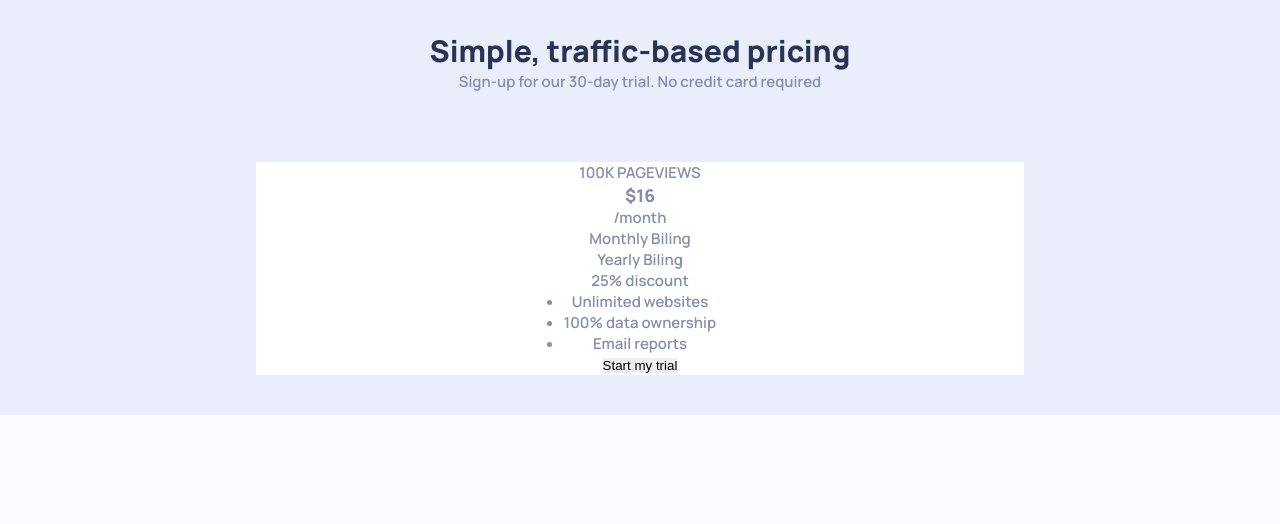
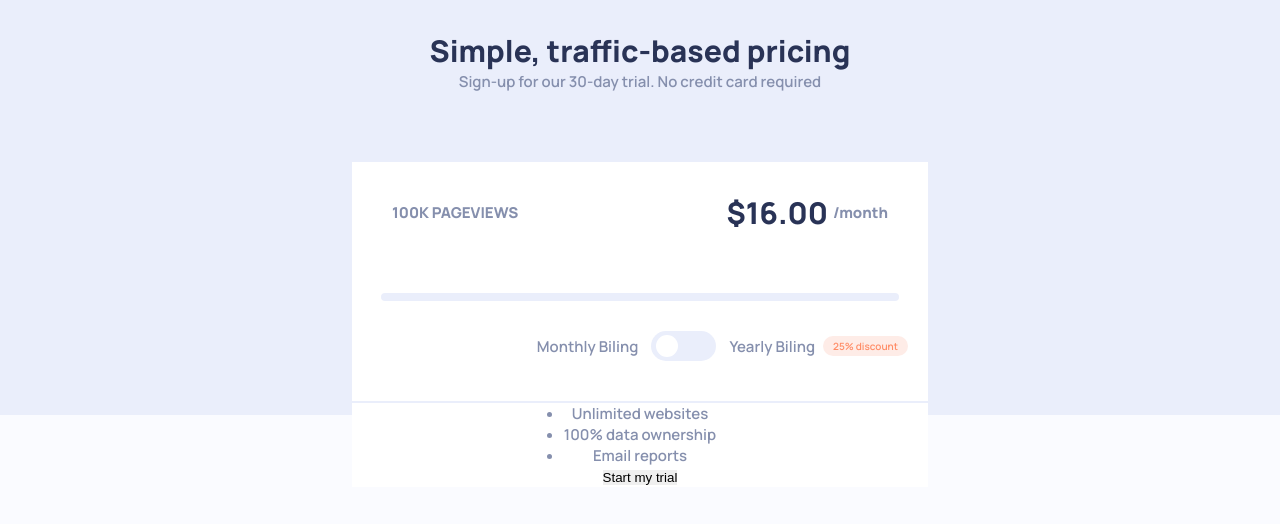
Before and after one commit to Luisgustavom1/InteractivePricingComponent, a plain HTML site: page index.html in a window 1280 px wide. Drawn offline with Linux system fonts and the light colour scheme.

Commit message:
SwitchDone

```diff
--- a/index.css
+++ b/index.css
@@ -36,14 +36,14 @@ il, ul, ol, a {
 }
 
 body {
-    width: 100vw;
+    width: 100%;
     height: 100vh;
     background: linear-gradient(to top, var(--main-background) 50%, var(--empty-slide-bar) 50%);
 }
 
 /* Content */
 .container {
-    width: 60%;
+    width: 45%;
 
     margin: 0 auto;
 
@@ -71,3 +71,123 @@ body {
     align-items: center;
     justify-content: center;
 }
+
+.card main {
+    width: 100%;
+}
+
+.card header {
+    width: 100%;
+
+    display: flex;
+    justify-content: space-between;
+    align-items: center;
+
+    font-weight: 800;
+
+    margin-bottom: 30px;
+
+    padding: 30px 40px;
+}
+
+.card header span {
+    display: flex;
+    align-items: center;
+    justify-content: center;
+
+    gap: 5px;
+}
+
+.card header span h3 {
+    font-size: 30px;
+
+    color: var(--text-cta-background)
+}
+
+/* Slider bar */
+
+.bar.back {
+    width: 90%;
+    height: 8px;
+
+    border-radius: 15px;
+
+    background-color: var(--empty-slide-bar);
+
+    margin: 0 auto 30px auto;
+}
+
+/* Discount Section */
+
+section {
+    display: flex;
+    align-items: center;
+    justify-content: end;
+    gap: 8px;
+
+    padding: 0 20px 40px 0;
+
+    border-bottom: 2px solid var(--empty-slide-bar);
+}
+
+section .discount {
+    background-color: var(--discount-background);
+    color: var(--discount-text);
+
+    font-weight: 600;
+    font-size: 10px;
+
+    padding: 3px 10px;
+
+    border-radius: 15px;
+}
+
+/* Switch */
+.switch {
+    display: flex;
+    align-items: center;
+    justify-content: flex-start;
+
+    padding: 0 5px;
+}
+
+.switch input[type='checkbox'] {
+    width: 65px;
+    height: 30px;
+
+    appearance: none;
+
+    display: block;
+
+    background-color: var(--empty-slide-bar);
+
+    border-radius: 20px;
+
+    display: flex;
+    align-items: center;
+    justify-content: flex-start;
+
+    padding: 0 5px;
+
+    transition: .5s;
+}
+
+.switch input:checked[type='checkbox'] {
+    background-color: var(--full-slide-bar);
+}
+
+.switch input[type='checkbox']:before {
+    content: '';
+
+    width: 22px;
+    height: 22px;
+
+    border-radius: 50%;
+    background-color: var(--pricing-background-component);
+
+    position: relative;
+}
+
+.switch input:checked[type='checkbox']::before {
+    left: 62%;
+}
--- a/index.html
+++ b/index.html
@@ -11,8 +11,7 @@
     <title>Interactive Pricing Component</title>
 </head>
 <body>
-
-    <main class="container">
+    <div class="container">
         <div class="titles">
             <h1>Simple, traffic-based pricing</h1>
             <p>Sign-up for our 30-day trial. No credit card required</p>
@@ -22,7 +21,7 @@
                 <header>
                     <p>100K PAGEVIEWS</p>
                     <span>
-                        <h3>$16</h3>
+                        <h3>$16.00</h3>
                         <p>/month</p>
                     </span>
                 </header>
@@ -35,17 +34,16 @@
                 </div>
                 <section>
                     <p>Monthly Biling</p>
-                    <div class="switchContainer">
-                        <div class="switch">
-                            <span class="ballSwitch">
+                    <div class="switch">
+                        <input type='checkbox'/>
+                        <span class="ballSwitch">
 
-                            </span>
-                        </div>
+                        </span>
                     </div>
                     <p>
                         Yearly Biling
                     </p>
-                    <div>
+                    <div class="discount">
                         25% discount
                     </div>
                 </section>
@@ -65,7 +63,7 @@
                 </aside>
             </footer>
         </div>
-    </main>
+    </div>
 
     <script src="script.js" defer type="module"></script>
 </body>
```
